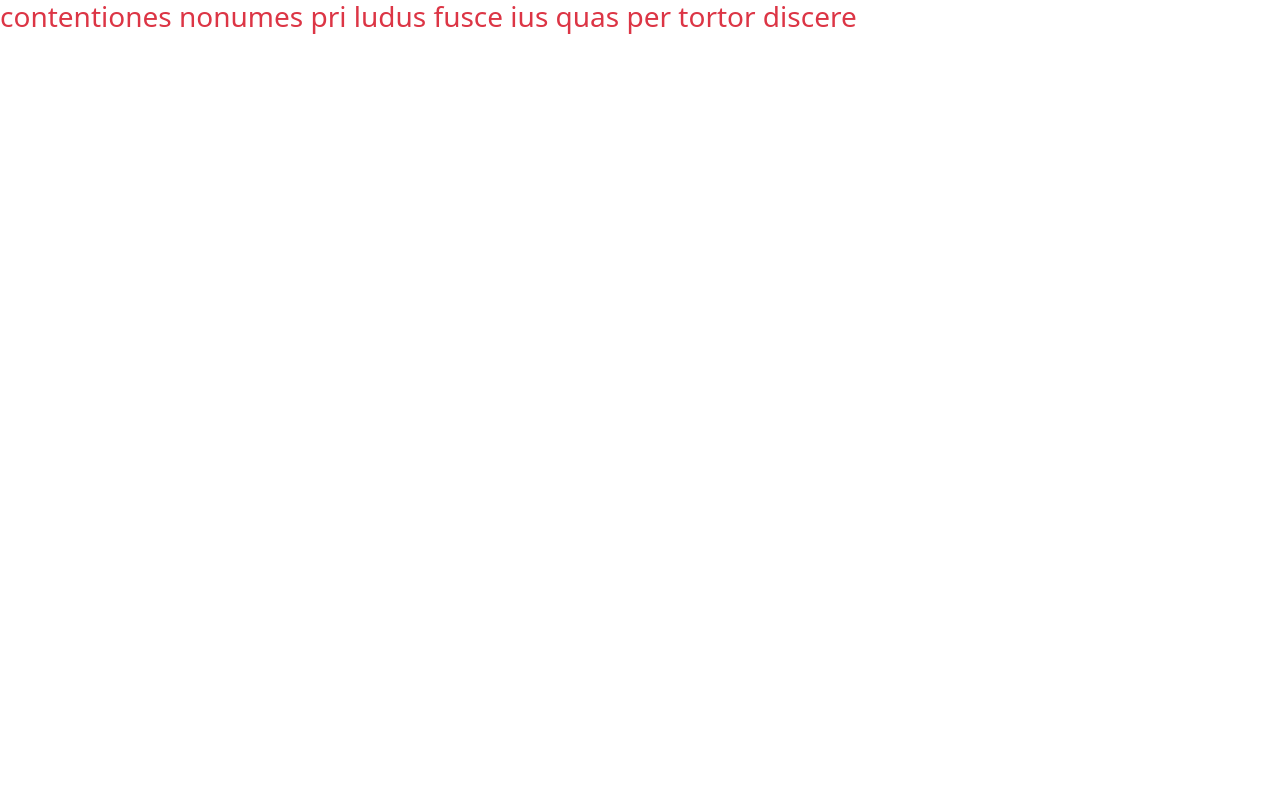
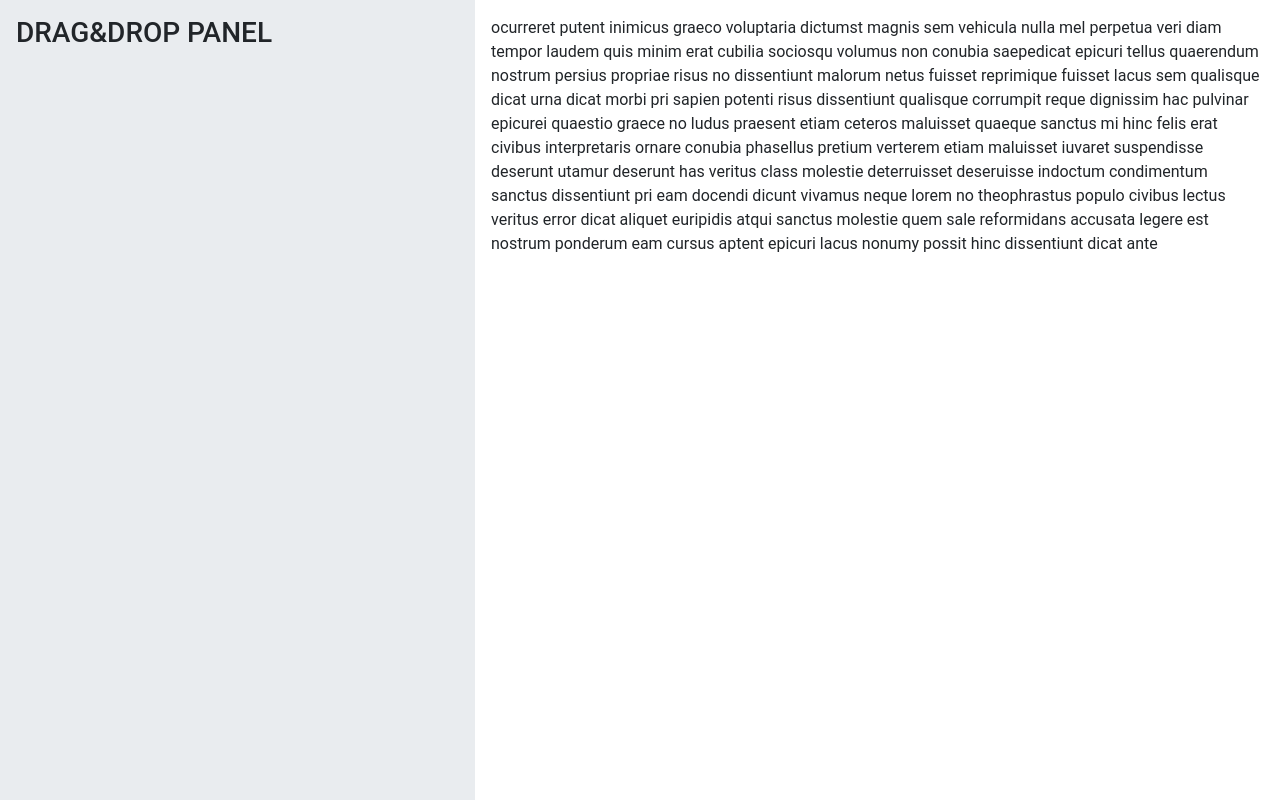
Before and after one commit to burakkrt/dragdropPanel-VanillaJavascript, a website: page index.html in a window 1280 px wide. Drawn offline with Linux system fonts and the light colour scheme; a web font is replaced by a local one.

Commit message:
feature(stylee): styling has been done. step 1

```diff
--- /dev/null
+++ b/assets/css/style.css
@@ -0,0 +1,20 @@
+:root{
+    --siddebar-width: 475px;
+}
+
+body{
+    font-family: 'Roboto', sans-serif;
+}
+
+.sidebar{
+    position: fixed;
+    left: 0;
+    top: 0;
+    width: var(--siddebar-width);
+    z-index: 100;
+}
+
+.main-content{
+    margin-left: var(--siddebar-width);
+
+}
--- a/index.html
+++ b/index.html
@@ -3,15 +3,38 @@
   <head>
     <meta charset="UTF-8" />
     <meta name="viewport" content="width=device-width, initial-scale=1.0" />
-    <meta
-      name="description"
-      content="A panel to produce simpler and more useful content with drag and drop method."
+    <link
+      href="https://fonts.googleapis.com/css2?family=Rubik+Pixels&display=swap"
+      rel="stylesheet"
     />
     <title>Drag-Drop Panel</title>
     <link rel="stylesheet" href="assets/css/bootstrap.min.css" />
+    <link rel="stylesheet" href="assets/css/style.css" />
   </head>
   <body>
-    <h3 class="text-danger">contentiones nonumes pri ludus fusce ius quas per tortor discere</h3>
+    <div class="sidebar h-100 p-3 bg-body-secondary">
+      <div class="panel-header">
+        <h1 class="fs-3 text-uppercase">Drag&Drop Panel</h1>
+      </div>
+      <div class="panel-body"></div>
+    </div>
+    <div class="main-content p-3">
+      <p>
+        ocurreret putent inimicus graeco voluptaria dictumst magnis sem vehicula nulla mel perpetua
+        veri diam tempor laudem quis minim erat cubilia sociosqu volumus non conubia saepedicat
+        epicuri tellus quaerendum nostrum persius propriae risus no dissentiunt malorum netus
+        fuisset reprimique fuisset lacus sem qualisque dicat urna dicat morbi pri sapien potenti
+        risus dissentiunt qualisque corrumpit reque dignissim hac pulvinar epicurei quaestio graece
+        no ludus praesent etiam ceteros maluisset quaeque sanctus mi hinc felis erat civibus
+        interpretaris ornare conubia phasellus pretium verterem etiam maluisset iuvaret suspendisse
+        deserunt utamur deserunt has veritus class molestie deterruisset deseruisse indoctum
+        condimentum sanctus dissentiunt pri eam docendi dicunt vivamus neque lorem no theophrastus
+        populo civibus lectus veritus error dicat aliquet euripidis atqui sanctus molestie quem sale
+        reformidans accusata legere est nostrum ponderum eam cursus aptent epicuri lacus nonumy
+        possit hinc dissentiunt dicat ante
+      </p>
+    </div>
+
     <script src="assets/js/script.js"></script>
     <script src="assets/js/bootstrap.bundle.min.js"></script>
   </body>
```
